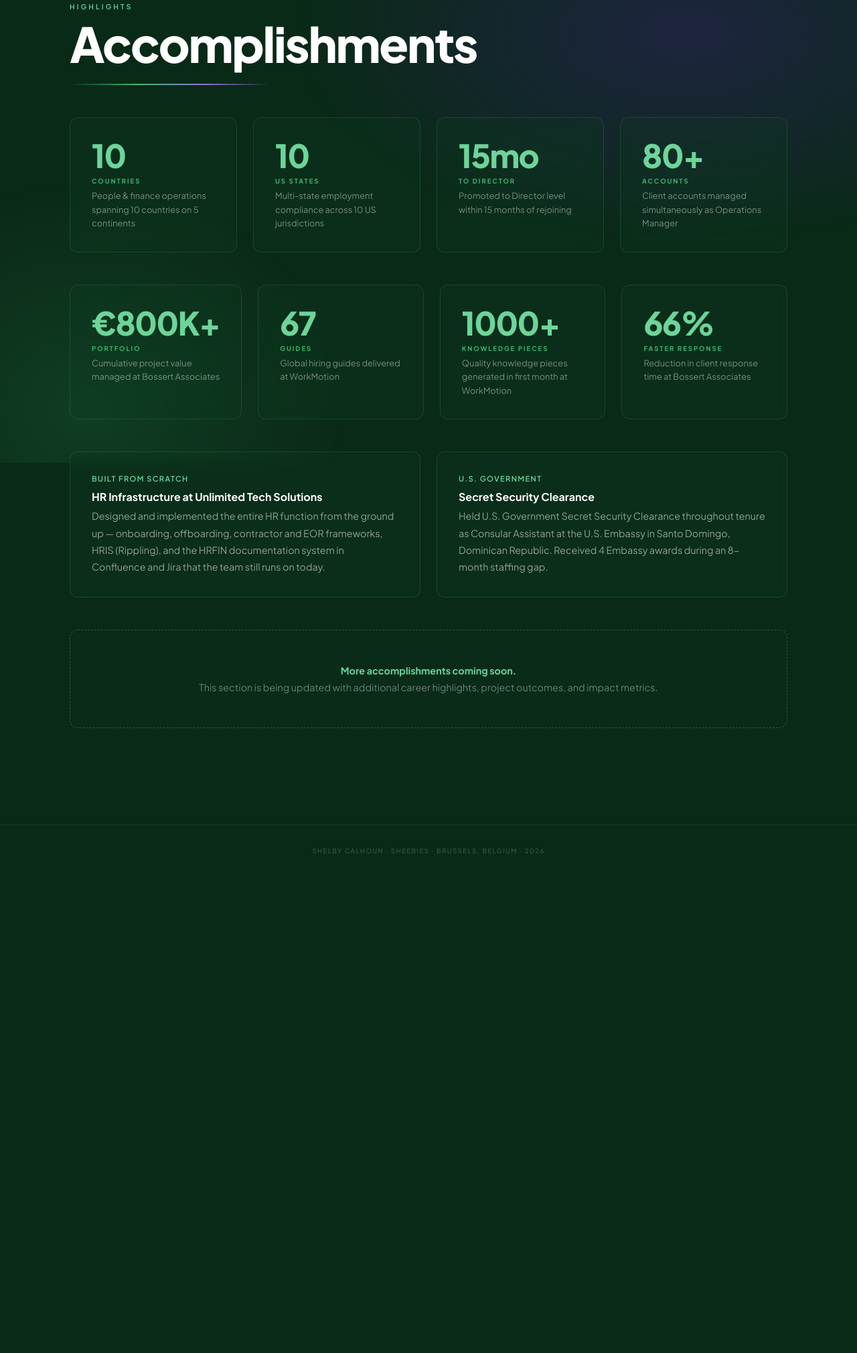
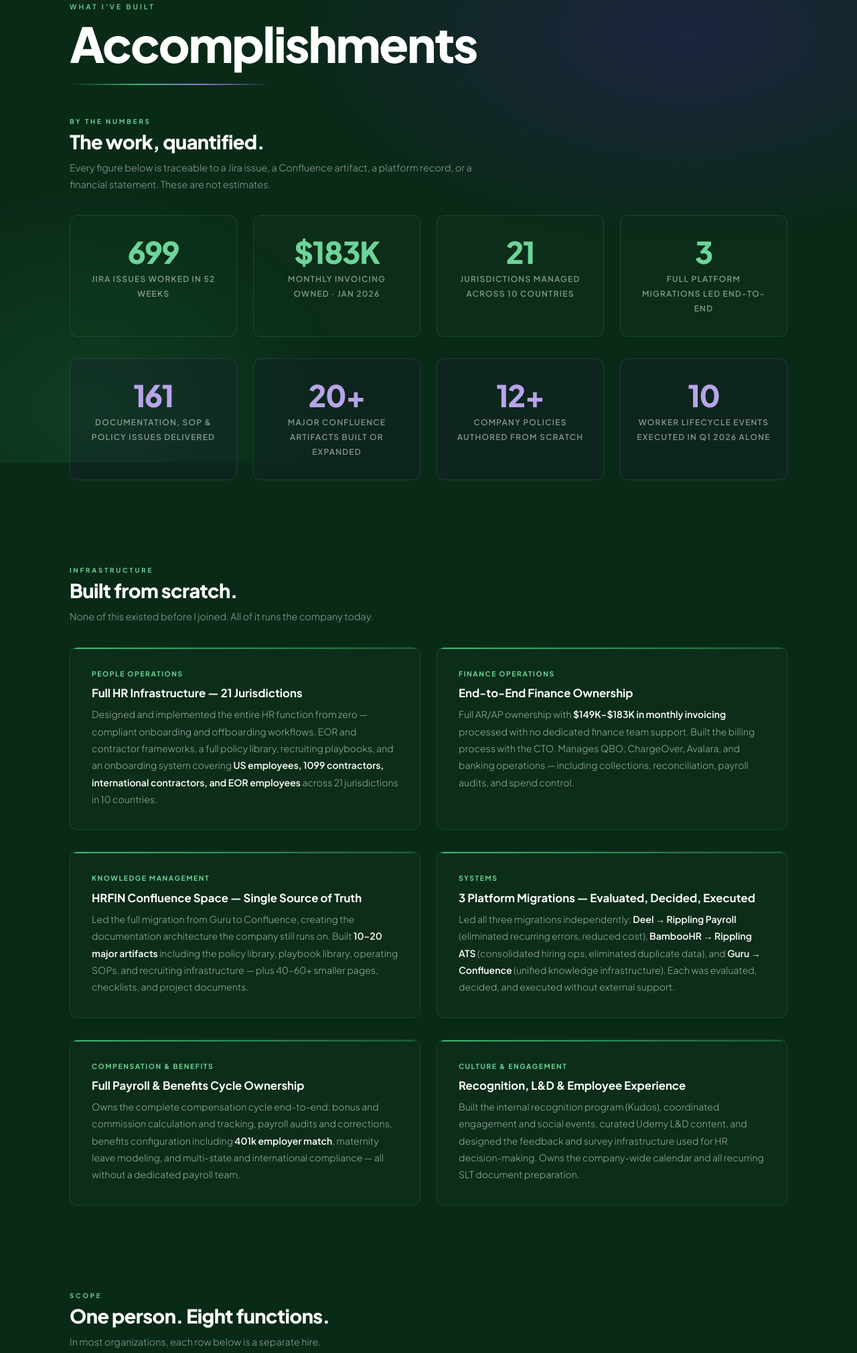
Before and after one commit to sheebiesc/shelbycalhoun, a plain HTML site: page accomplishments.html in a window 1280 px wide. Shown: the part 109-2129 px from the top of the page at 67% size. Before the commit the page ends 1417 px from the top, so only its background shows below. Drawn offline with Linux system fonts and the light colour scheme.

Commit message:
Update accomplishments.html

```diff
--- a/accomplishments.html
+++ b/accomplishments.html
@@ -66,37 +66,50 @@ footer p{font-size:.6rem;font-weight:500;letter-spacing:.15em;text-transform:upp
 }
 
 .page-wrap{position:relative;z-index:1;padding:7rem 4rem 5rem;max-width:1200px;margin:0 auto;}
+.mb2{margin-bottom:2rem;} .mb3{margin-bottom:3rem;} .mb4{margin-bottom:4rem;}
 .grid-2{display:grid;grid-template-columns:1fr 1fr;gap:1.5rem;}
 .grid-3{display:grid;grid-template-columns:repeat(3,1fr);gap:1.5rem;}
 .grid-4{display:grid;grid-template-columns:repeat(4,1fr);gap:1.5rem;}
-.mb1{margin-bottom:1rem;} .mb2{margin-bottom:2rem;} .mb3{margin-bottom:3rem;}
-.text-muted{color:rgba(255,255,255,.55);font-size:.9rem;line-height:1.75;}
-.text-small{font-size:.8rem;color:rgba(255,255,255,.45);line-height:1.6;}
-.big-number{font-size:3rem;font-weight:800;letter-spacing:-.03em;color:var(--g300);line-height:1;}
-.big-number-purple{color:var(--p300);}
-.card-title{font-size:1rem;font-weight:700;color:var(--white);margin-bottom:.4rem;}
-.card-sub{font-size:.7rem;font-weight:600;letter-spacing:.12em;text-transform:uppercase;color:var(--g300);margin-bottom:.6rem;}
-.card-sub-purple{color:var(--p300);}
-.card-body{font-size:.9rem;font-weight:300;line-height:1.75;color:rgba(255,255,255,.65);font-style:italic;}
-.timeline-item{padding:2rem 0;border-bottom:.5px solid rgba(109,212,154,.1);display:grid;grid-template-columns:180px 1fr;gap:2rem;}
-.timeline-item:last-child{border-bottom:none;}
-.timeline-date{font-size:.62rem;font-weight:600;letter-spacing:.12em;text-transform:uppercase;color:var(--g400);padding-top:.25rem;}
-.timeline-company{font-size:.75rem;font-weight:500;color:rgba(255,255,255,.45);margin-top:.2rem;}
-.timeline-role{font-size:1.4rem;font-weight:800;letter-spacing:-.01em;color:var(--white);margin-bottom:.75rem;line-height:1.15;}
-.timeline-role span{color:var(--g300);}
-.timeline-body{font-size:.88rem;font-weight:300;line-height:1.8;color:rgba(255,255,255,.65);margin-bottom:.75rem;}
-.timeline-body p{margin-bottom:.6rem;}
-.timeline-tags{display:flex;flex-wrap:wrap;gap:.4rem;}
-.quote-mark{font-size:3rem;line-height:1;color:var(--p400);opacity:.6;margin-bottom:.5rem;}
-.rec-text{font-size:.9rem;font-weight:300;line-height:1.85;color:rgba(255,255,255,.8);font-style:italic;margin-bottom:1.2rem;}
-.rec-author-name{font-size:.85rem;font-weight:700;color:var(--p300);}
-.rec-author-role{font-size:.65rem;font-weight:500;letter-spacing:.08em;color:rgba(255,255,255,.4);text-transform:uppercase;margin-top:.2rem;}
-.placeholder-box{border:.5px dashed rgba(109,212,154,.3);border-radius:12px;padding:3rem;text-align:center;background:rgba(15,61,34,.1);}
-.placeholder-box p{font-size:.9rem;color:rgba(255,255,255,.4);line-height:1.7;}
-.placeholder-box strong{color:var(--g300);}
+
+.stat-card{border-radius:12px;padding:2rem 1.5rem;border:.5px solid rgba(109,212,154,.15);background:rgba(15,61,34,.2);text-align:center;transition:all .25s;}
+.stat-card:hover{border-color:rgba(109,212,154,.4);background:rgba(15,61,34,.35);transform:translateY(-3px);}
+.stat-card.purple{border-color:rgba(185,164,232,.15);background:rgba(28,20,56,.2);}
+.stat-card.purple:hover{border-color:rgba(185,164,232,.4);background:rgba(28,20,56,.35);}
+.stat-num{font-size:2.8rem;font-weight:800;letter-spacing:-.03em;color:var(--g300);line-height:1;display:block;margin-bottom:.3rem;}
+.stat-card.purple .stat-num{color:var(--p300);}
+.stat-desc{font-size:.75rem;font-weight:600;letter-spacing:.1em;text-transform:uppercase;color:rgba(255,255,255,.5);line-height:1.5;}
+
+.section-eyebrow{font-size:.6rem;font-weight:700;letter-spacing:.3em;text-transform:uppercase;color:var(--g300);margin-bottom:.5rem;}
+.section-heading{font-size:1.8rem;font-weight:800;letter-spacing:-.02em;color:var(--white);margin-bottom:.6rem;line-height:1.15;}
+.section-intro{font-size:.9rem;font-weight:300;line-height:1.8;color:rgba(255,255,255,.55);max-width:640px;margin-bottom:2rem;}
+
+.feature-card{border-radius:12px;padding:2rem;border:.5px solid rgba(109,212,154,.15);background:rgba(15,61,34,.2);transition:all .25s;position:relative;overflow:hidden;}
+.feature-card::before{content:'';position:absolute;top:0;left:0;right:0;height:2px;background:linear-gradient(90deg,var(--g400),var(--g600));}
+.feature-card:hover{border-color:rgba(109,212,154,.35);transform:translateY(-2px);}
+.feature-card.purple::before{background:linear-gradient(90deg,var(--p400),var(--p600));}
+.feature-card.purple{border-color:rgba(185,164,232,.15);background:rgba(28,20,56,.2);}
+.feature-card.purple:hover{border-color:rgba(185,164,232,.35);}
+.feature-title{font-size:1.05rem;font-weight:700;color:var(--white);margin-bottom:.5rem;line-height:1.3;}
+.feature-sub{font-size:.65rem;font-weight:700;letter-spacing:.15em;text-transform:uppercase;color:var(--g300);margin-bottom:.8rem;}
+.feature-card.purple .feature-sub{color:var(--p300);}
+.feature-body{font-size:.88rem;font-weight:300;line-height:1.8;color:rgba(255,255,255,.6);}
+.feature-body strong{color:var(--white);font-weight:600;}
+
+.scope-table{width:100%;border-collapse:collapse;margin-bottom:3rem;}
+.scope-table th{font-size:.6rem;font-weight:700;letter-spacing:.2em;text-transform:uppercase;color:rgba(255,255,255,.35);text-align:left;padding:.8rem 1rem;border-bottom:.5px solid rgba(109,212,154,.15);}
+.scope-table td{font-size:.88rem;padding:1rem;border-bottom:.5px solid rgba(109,212,154,.07);vertical-align:top;line-height:1.6;}
+.scope-table tr:last-child td{border-bottom:none;}
+.scope-table td:first-child{font-weight:700;color:var(--g300);white-space:nowrap;width:160px;}
+.scope-table td:nth-child(2){color:rgba(255,255,255,.65);font-weight:300;}
+.scope-table td:nth-child(3){color:rgba(255,255,255,.4);font-size:.72rem;font-weight:500;letter-spacing:.05em;white-space:nowrap;text-align:right;}
+.scope-table tr:hover td{background:rgba(109,212,154,.04);}
+
+.section-divider{height:.5px;background:linear-gradient(90deg,transparent,var(--g500),var(--p500),transparent);margin:4rem 0;}
+
 @media(max-width:768px){
   .grid-2,.grid-3,.grid-4{grid-template-columns:1fr;}
-  .timeline-item{grid-template-columns:1fr;gap:.5rem;}
+  .scope-table td:first-child{white-space:normal;}
+  .scope-table td:nth-child(3){text-align:left;}
 }
 </style>
 </head>
@@ -113,72 +126,165 @@ footer p{font-size:.6rem;font-weight:500;letter-spacing:.15em;text-transform:upp
 </nav>
 
 <div class="page-wrap">
-  <p class="page-eyebrow">Highlights</p>
+
+  <p class="page-eyebrow">What I've built</p>
   <h1 class="page-title">Accomplishments</h1>
   <div class="page-divider"></div>
 
-  <div class="grid-4 mb3">
-    <div class="card reveal">
-      <div class="big-number">10</div>
-      <div class="label" style="margin-top:.5rem;">Countries</div>
-      <p class="text-small" style="margin-top:.4rem;">People & finance operations spanning 10 countries on 5 continents</p>
+  <!-- BY THE NUMBERS -->
+  <div class="mb4">
+    <div class="section-eyebrow">By the numbers</div>
+    <h2 class="section-heading">The work, quantified.</h2>
+    <p class="section-intro">Every figure below is traceable to a Jira issue, a Confluence artifact, a platform record, or a financial statement. These are not estimates.</p>
+
+    <div class="grid-4 mb2">
+      <div class="stat-card reveal">
+        <span class="stat-num">699</span>
+        <span class="stat-desc">Jira issues worked in 52 weeks</span>
       </div>
-    <div class="card reveal">
-      <div class="big-number">10</div>
-      <div class="label" style="margin-top:.5rem;">US States</div>
-      <p class="text-small" style="margin-top:.4rem;">Multi-state employment compliance across 10 US jurisdictions</p>
+      <div class="stat-card reveal">
+        <span class="stat-num">$183K</span>
+        <span class="stat-desc">Monthly invoicing owned · Jan 2026</span>
       </div>
-    <div class="card reveal">
-      <div class="big-number">15mo</div>
-      <div class="label" style="margin-top:.5rem;">To Director</div>
-      <p class="text-small" style="margin-top:.4rem;">Promoted to Director level within 15 months of rejoining</p>
+      <div class="stat-card reveal">
+        <span class="stat-num">21</span>
+        <span class="stat-desc">Jurisdictions managed across 10 countries</span>
       </div>
-    <div class="card reveal">
-      <div class="big-number">80+</div>
-      <div class="label" style="margin-top:.5rem;">Accounts</div>
-      <p class="text-small" style="margin-top:.4rem;">Client accounts managed simultaneously as Operations Manager</p>
+      <div class="stat-card reveal">
+        <span class="stat-num">3</span>
+        <span class="stat-desc">Full platform migrations led end-to-end</span>
       </div>
     </div>
 
-  <div class="grid-4 mb3">
-    <div class="card reveal">
-      <div class="big-number">€800K+</div>
-      <div class="label" style="margin-top:.5rem;">Portfolio</div>
-      <p class="text-small" style="margin-top:.4rem;">Cumulative project value managed at Bossert Associates</p>
+    <div class="grid-4">
+      <div class="stat-card purple reveal">
+        <span class="stat-num">161</span>
+        <span class="stat-desc">Documentation, SOP & policy issues delivered</span>
       </div>
-    <div class="card reveal">
-      <div class="big-number">67</div>
-      <div class="label" style="margin-top:.5rem;">Guides</div>
-      <p class="text-small" style="margin-top:.4rem;">Global hiring guides delivered at WorkMotion</p>
+      <div class="stat-card purple reveal">
+        <span class="stat-num">20+</span>
+        <span class="stat-desc">Major Confluence artifacts built or expanded</span>
       </div>
-    <div class="card reveal">
-      <div class="big-number">1000+</div>
-      <div class="label" style="margin-top:.5rem;">Knowledge Pieces</div>
-      <p class="text-small" style="margin-top:.4rem;">Quality knowledge pieces generated in first month at WorkMotion</p>
+      <div class="stat-card purple reveal">
+        <span class="stat-num">12+</span>
+        <span class="stat-desc">Company policies authored from scratch</span>
       </div>
-    <div class="card reveal">
-      <div class="big-number">66%</div>
-      <div class="label" style="margin-top:.5rem;">Faster Response</div>
-      <p class="text-small" style="margin-top:.4rem;">Reduction in client response time at Bossert Associates</p>
+      <div class="stat-card purple reveal">
+        <span class="stat-num">10</span>
+        <span class="stat-desc">Worker lifecycle events executed in Q1 2026 alone</span>
+      </div>
     </div>
   </div>
 
-  <div class="grid-2 mb3">
-    <div class="card reveal">
-      <div class="card-sub">Built from scratch</div>
-      <div class="card-title">HR Infrastructure at Unlimited Tech Solutions</div>
-      <p class="text-muted">Designed and implemented the entire HR function from the ground up — onboarding, offboarding, contractor and EOR frameworks, HRIS (Rippling), and the HRFIN documentation system in Confluence and Jira that the team still runs on today.</p>
+  <div class="section-divider"></div>
+
+  <!-- WHAT I BUILT -->
+  <div class="mb4">
+    <div class="section-eyebrow">Infrastructure</div>
+    <h2 class="section-heading">Built from scratch.</h2>
+    <p class="section-intro">None of this existed before I joined. All of it runs the company today.</p>
+
+    <div class="grid-2 mb2">
+      <div class="feature-card reveal">
+        <div class="feature-sub">People Operations</div>
+        <div class="feature-title">Full HR Infrastructure — 21 Jurisdictions</div>
+        <p class="feature-body">Designed and implemented the entire HR function from zero — compliant onboarding and offboarding workflows, EOR and contractor frameworks, a full policy library, recruiting playbooks, and an onboarding system covering <strong>US employees, 1099 contractors, international contractors, and EOR employees</strong> across 21 jurisdictions in 10 countries.</p>
       </div>
-    <div class="card reveal">
-      <div class="card-sub">U.S. Government</div>
-      <div class="card-title">Secret Security Clearance</div>
-      <p class="text-muted">Held U.S. Government Secret Security Clearance throughout tenure as Consular Assistant at the U.S. Embassy in Santo Domingo, Dominican Republic. Received 4 Embassy awards during an 8-month staffing gap.</p>
+      <div class="feature-card reveal">
+        <div class="feature-sub">Finance Operations</div>
+        <div class="feature-title">End-to-End Finance Ownership</div>
+        <p class="feature-body">Full AR/AP ownership with <strong>$149K–$183K in monthly invoicing</strong> processed with no dedicated finance team support. Built the billing process with the CTO. Manages QBO, ChargeOver, Avalara, and banking operations — including collections, reconciliation, payroll audits, and spend control.</p>
       </div>
     </div>
 
-  <div class="placeholder-box reveal">
-    <p><strong>More accomplishments coming soon.</strong><br>This section is being updated with additional career highlights, project outcomes, and impact metrics.</p>
+    <div class="grid-2 mb2">
+      <div class="feature-card reveal">
+        <div class="feature-sub">Knowledge Management</div>
+        <div class="feature-title">HRFIN Confluence Space — Single Source of Truth</div>
+        <p class="feature-body">Led the full migration from Guru to Confluence, creating the documentation architecture the company still runs on. Built <strong>10–20 major artifacts</strong> including the policy library, playbook library, operating SOPs, and recruiting infrastructure — plus 40–60+ smaller pages, checklists, and project documents.</p>
       </div>
+      <div class="feature-card reveal">
+        <div class="feature-sub">Systems</div>
+        <div class="feature-title">3 Platform Migrations — Evaluated, Decided, Executed</div>
+        <p class="feature-body">Led all three migrations independently: <strong>Deel → Rippling Payroll</strong> (eliminated recurring errors, reduced cost), <strong>BambooHR → Rippling ATS</strong> (consolidated hiring ops, eliminated duplicate data), and <strong>Guru → Confluence</strong> (unified knowledge infrastructure). Each was evaluated, decided, and executed without external support.</p>
+      </div>
+    </div>
+
+    <div class="grid-2">
+      <div class="feature-card reveal">
+        <div class="feature-sub">Compensation & Benefits</div>
+        <div class="feature-title">Full Payroll & Benefits Cycle Ownership</div>
+        <p class="feature-body">Owns the complete compensation cycle end-to-end: bonus and commission calculation and tracking, payroll audits and corrections, benefits configuration including <strong>401k employer match</strong>, maternity leave modeling, and multi-state and international compliance — all without a dedicated payroll team.</p>
+      </div>
+      <div class="feature-card reveal">
+        <div class="feature-sub">Culture & Engagement</div>
+        <div class="feature-title">Recognition, L&D & Employee Experience</div>
+        <p class="feature-body">Built the internal recognition program (Kudos), coordinated engagement and social events, curated Udemy L&D content, and designed the feedback and survey infrastructure used for HR decision-making. Owns the company-wide calendar and all recurring SLT document preparation.</p>
+      </div>
+    </div>
+  </div>
+
+  <div class="section-divider"></div>
+
+  <!-- SCOPE TABLE -->
+  <div class="mb4">
+    <div class="section-eyebrow">Scope</div>
+    <h2 class="section-heading">One person. Eight functions.</h2>
+    <p class="section-intro">In most organizations, each row below is a separate hire.</p>
+
+    <table class="scope-table reveal">
+      <thead>
+        <tr>
+          <th>Function</th>
+          <th>What I own</th>
+          <th>Market title</th>
+        </tr>
+      </thead>
+      <tbody>
+        <tr>
+          <td>People Ops</td>
+          <td>Full-cycle recruiting, onboarding & offboarding across 21 jurisdictions, EOR & contractor management, policy & handbook authorship, employee relations, compliance</td>
+          <td>HR Director / VP People</td>
+        </tr>
+        <tr>
+          <td>Finance</td>
+          <td>AR/AP ownership, $149K–$183K/month invoicing, QBO & ChargeOver administration, financial reporting, billing process design</td>
+          <td>Finance Manager / Controller</td>
+        </tr>
+        <tr>
+          <td>Payroll & Benefits</td>
+          <td>Full payroll oversight via Rippling, bonus & commission calculation, benefits administration (medical, 401k, maternity), multi-state & international compliance, payroll audits</td>
+          <td>Payroll & Benefits Manager</td>
+        </tr>
+        <tr>
+          <td>Executive Ops</td>
+          <td>Independent platform decisions, SLT document preparation, Senior Leadership Team member, vendor evaluation & contracts</td>
+          <td>Chief of Staff / Director of Ops</td>
+        </tr>
+        <tr>
+          <td>Knowledge</td>
+          <td>Owns the HRFIN Confluence space, policy library, playbook library, operating SOPs — 699 Jira issues in 52 weeks</td>
+          <td>Head of Enablement</td>
+        </tr>
+        <tr>
+          <td>Legal & Compliance</td>
+          <td>W-9 filings, trademark work, contractor agreements, Avalara tax integration, compliance across 10 US states + 11 countries</td>
+          <td>Legal & Compliance Coordinator</td>
+        </tr>
+        <tr>
+          <td>Systems Admin</td>
+          <td>Owns and administers Rippling, QBO, ChargeOver, Accrue, Avalara, Zoom, Aircall, Tempo, and most company tooling</td>
+          <td>IT / Systems Operations Manager</td>
+        </tr>
+        <tr>
+          <td>Team Management</td>
+          <td>Manages 2 part-time contractors, guides and supports all new hires across the organization</td>
+          <td>People Manager</td>
+        </tr>
+      </tbody>
+    </table>
+  </div>
+
 </div>
 
 <footer><p>Shelby Calhoun · Sheebies · Brussels, Belgium · 2026</p></footer>
```
Lines whose indentation alone changed are shown as unchanged.
